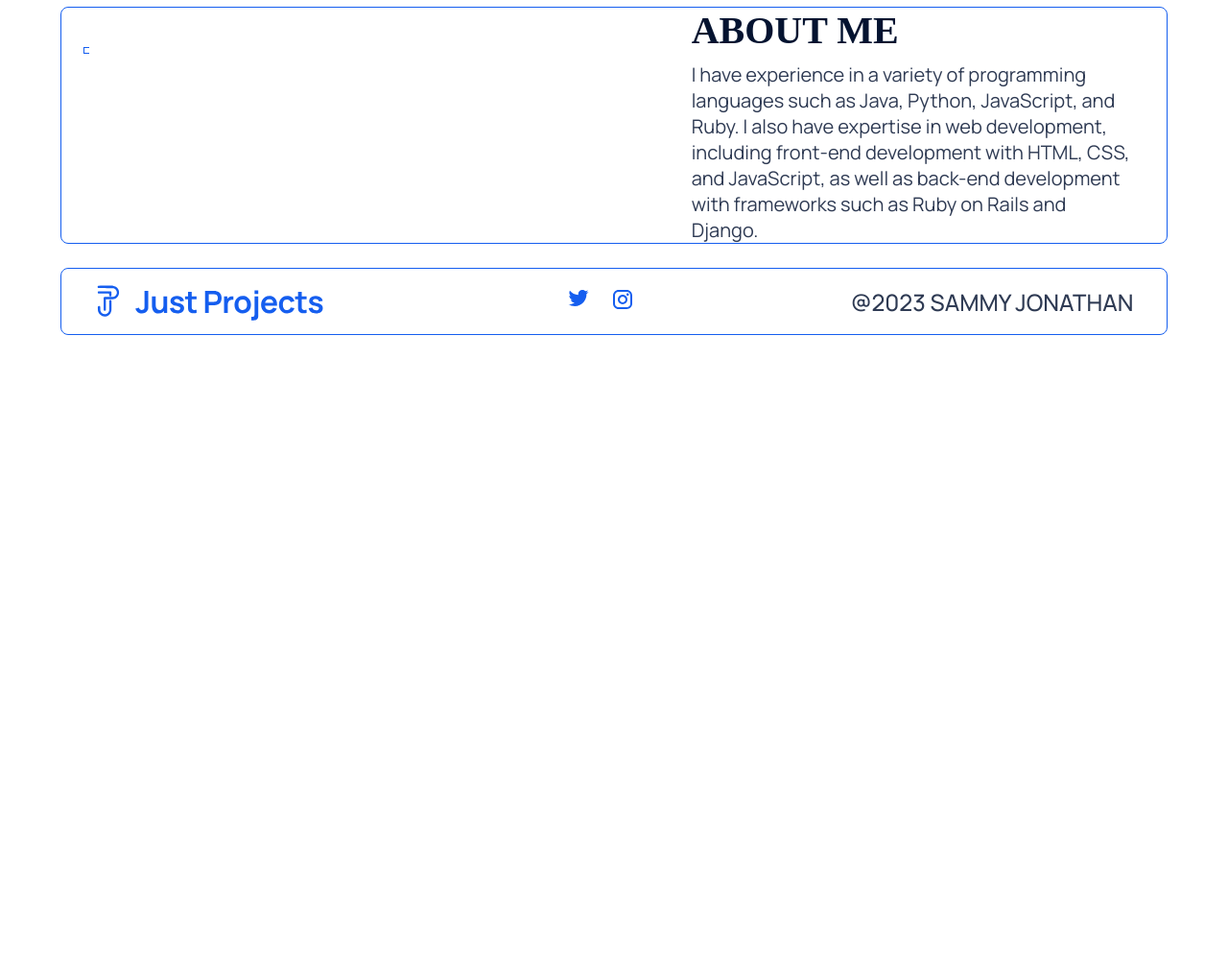
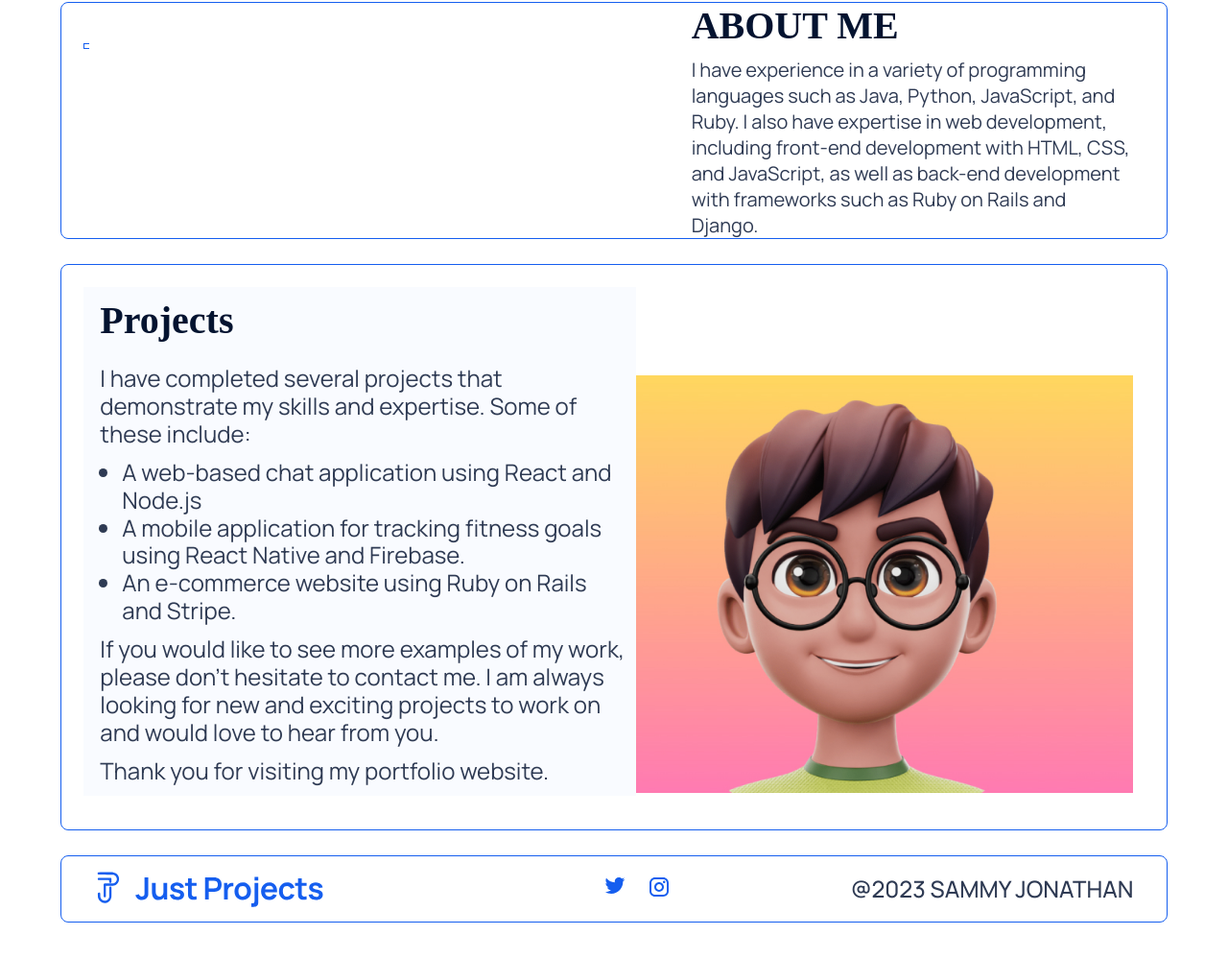
Before and after one commit to anumba/firstpage, a plain HTML site: page index.html in a window 1280 px wide. Shown: the part 429-1428 px from the top of the page at 96% size. Before the commit the page ends 829 px from the top, so only its background shows below. Drawn offline with Linux system fonts and the light colour scheme; a web font is replaced by a local one.

Commit message:
Add files via upload

```diff
--- a/Page.css
+++ b/Page.css
@@ -35,6 +35,7 @@ a{
 
 .Navbar img{
     margin-left: 2%;
+    width: 20%;
 }
 
 
@@ -129,6 +130,10 @@ p{
     margin-right: 3%;
 }
 
+.right1 img{
+    width: 100%;
+}
+
 .secondbody{
     display: flex;
     margin: auto;
@@ -176,6 +181,71 @@ h2{
     color: #2E3A53;
 }
 
+.thirdbody{
+    display: flex;
+    margin: auto;
+    width: 90%;
+    margin-top: 2%;
+    border: 1px solid  #155EEF;
+    border-radius: .5rem;
+    position: relative;
+}
+
+.left3{
+    background: #F9FBFF;
+    position: absolute;
+    width: 50%;
+    margin-top: 2%;
+    margin-left: 2%;
+    margin-bottom: 5%;
+}
+
+.left3 h2 {
+    margin-left: 3%;
+    margin-top: 2%;
+    margin-bottom: 4%;
+}
+
+.left3 p {
+    width: 95%;
+    margin: auto;
+    margin-top: 2%;
+    margin-bottom: 2%;
+    margin-left: 3%;
+    width: 95%;
+    font-family: 'Manrope';
+    font-style: normal;
+    font-weight: 400;
+    font-size: 1.5rem;
+    line-height: 120%;
+}
+
+.left3 li{
+    font-family: 'Manrope';
+    font-style: normal;
+    font-weight: 400;
+    font-size: 1.5rem;
+    line-height: 120%;
+    color: #2E3A53;
+    margin-left: 7%;
+    width: 90%;
+
+}
+
+
+.right3{
+    width: 50%;
+    margin: auto;
+    margin-top: 10%;
+    margin-bottom: 3%;
+    margin-right: 3%;
+}
+
+.right3 img {
+    width: 100%;
+
+}
+
 .footer{
     width: 90%;
     margin: auto;
@@ -194,11 +264,11 @@ h2{
 }
 
 .centerfoot{
+    /* width: 10%; */
     margin: auto;
     display: flex;
-    justify-content: center;
+    /* justify-content: center space-around; */
     margin-left: auto;
-    margin-right: auto;
 }
 
 .face{
--- a/index.html
+++ b/index.html
@@ -22,12 +22,15 @@
 
     <div class="firstbody">
         <div class="left1">
+
             <p>
                 Welcome!
             </p>
+
             <div class="name">
                 Sammy Jonathan
             </div>
+
             <p id="About">
                 I am a developer with a passion for building innovative
                 and user-friendly software applications. Here are
@@ -35,6 +38,7 @@
             </p>
 
             <button id="second-btn">See My Projects</button>
+
         </div>
 
         <div class="right1">
@@ -52,15 +56,51 @@
             <h2>
                 ABOUT ME
             </h2>
+
             <p>
                 I have experience in a variety of programming languages such as Java, Python,
                 JavaScript, and Ruby. I also have expertise in web development, including front-end
                 development with HTML, CSS, and JavaScript,
-                 as well as back-end development with frameworks such as Ruby on Rails and Django.
+                as well as back-end development with frameworks such as Ruby on Rails and Django.
             </p>
 
         </div>
 
+    </div>
+
+    <div class="thirdbody">
+        <div class="left3">
+
+            <h2>
+                Projects
+            </h2>
+
+
+            <p>
+             I have completed several projects that demonstrate my skills and expertise. Some of these include:
+            </p>
+
+            <ul>
+                <li> A web-based chat application using React and Node.js</li>
+                <li>A mobile application for tracking fitness goals using React Native and Firebase.</li>
+                <li>An e-commerce website using Ruby on Rails and Stripe.</li>
+            </ul>
+
+            <p>
+                If you would like to see more examples of my work, please don't hesitate to contact me. I am always
+                looking for new and exciting projects to work on and would love to hear from you.
+
+            </p>
+            <p>
+                Thank you for visiting my portfolio website.
+            </p>
+
+
+        </div>
+
+        <div class="right3">
+                <img src="frame.jpg" alt="">
+        </div>
     </div>
 
     <div class="footer">
@@ -81,9 +121,10 @@
             </div>
 
         </div>
-            <p>
-                @2023 SAMMY JONATHAN
-            </p>
+
+        <p>
+            @2023 SAMMY JONATHAN
+        </p>
 
     </div>
 
```
Also changed, not shown: frame.jpg (added).
